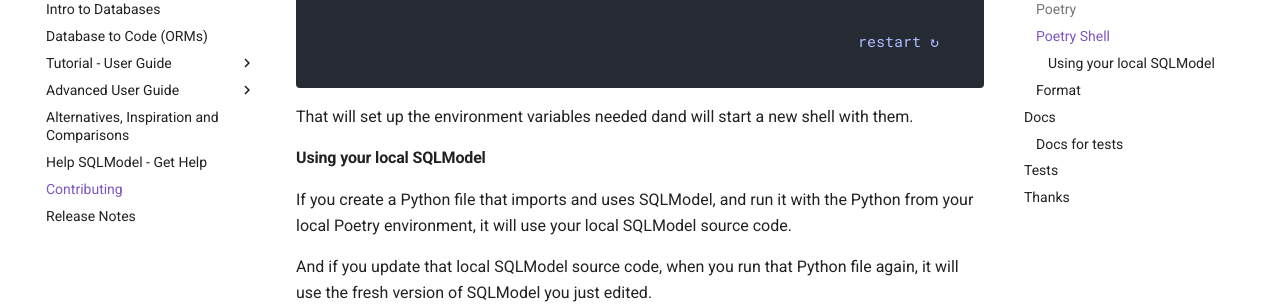
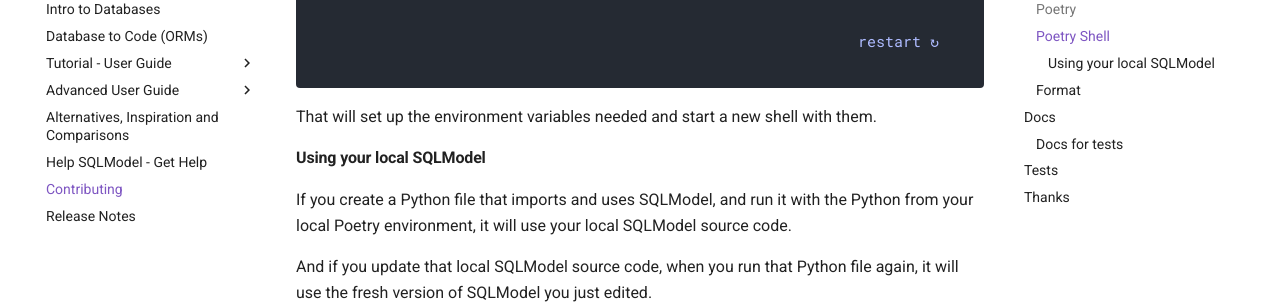
Before and after one commit to upmorpheus/Laravel-perfect, an MkDocs documentation site: the page built from docs/contributing.md, in a window 1280 px wide and 900 px high, scrolled down 1133 px. Shown: the part 153-457 px from the top of the window. Built offline with MkDocs 1.6.1 and Material for MkDocs 9.7.7, drawn with Linux system fonts in a browser that asks for light colours; comment, search, counter and statistics services are not loaded.

Commit message:
✏ Fix typo in `docs/contributing.md` (#323)
Co-authored-by: Sebastián Ramírez <tiangolo@gmail.com>

```diff
--- a/docs/contributing.md
+++ b/docs/contributing.md
@@ -42,7 +42,7 @@ $ poetry shell
 
 </div>
 
-That will set up the environment variables needed dand will start a new shell with them.
+That will set up the environment variables needed and start a new shell with them.
 
 #### Using your local SQLModel
 
```
